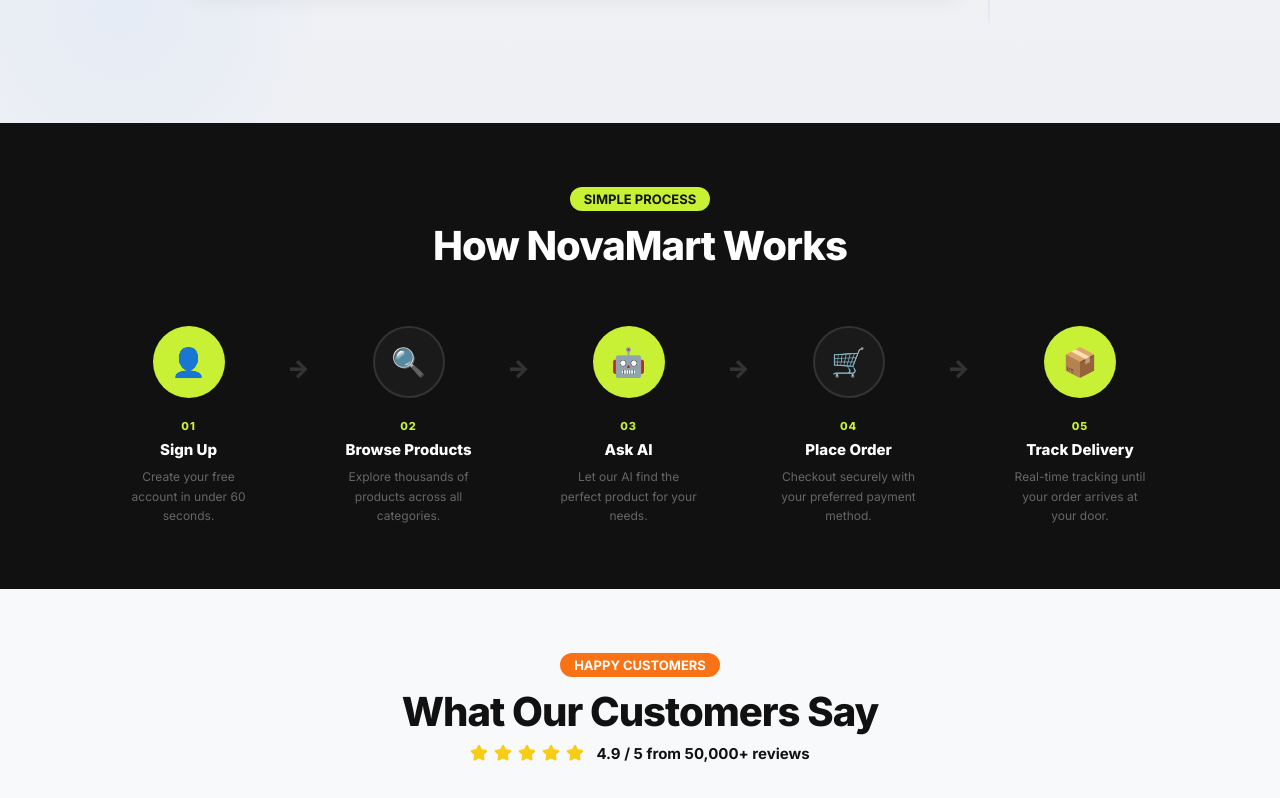
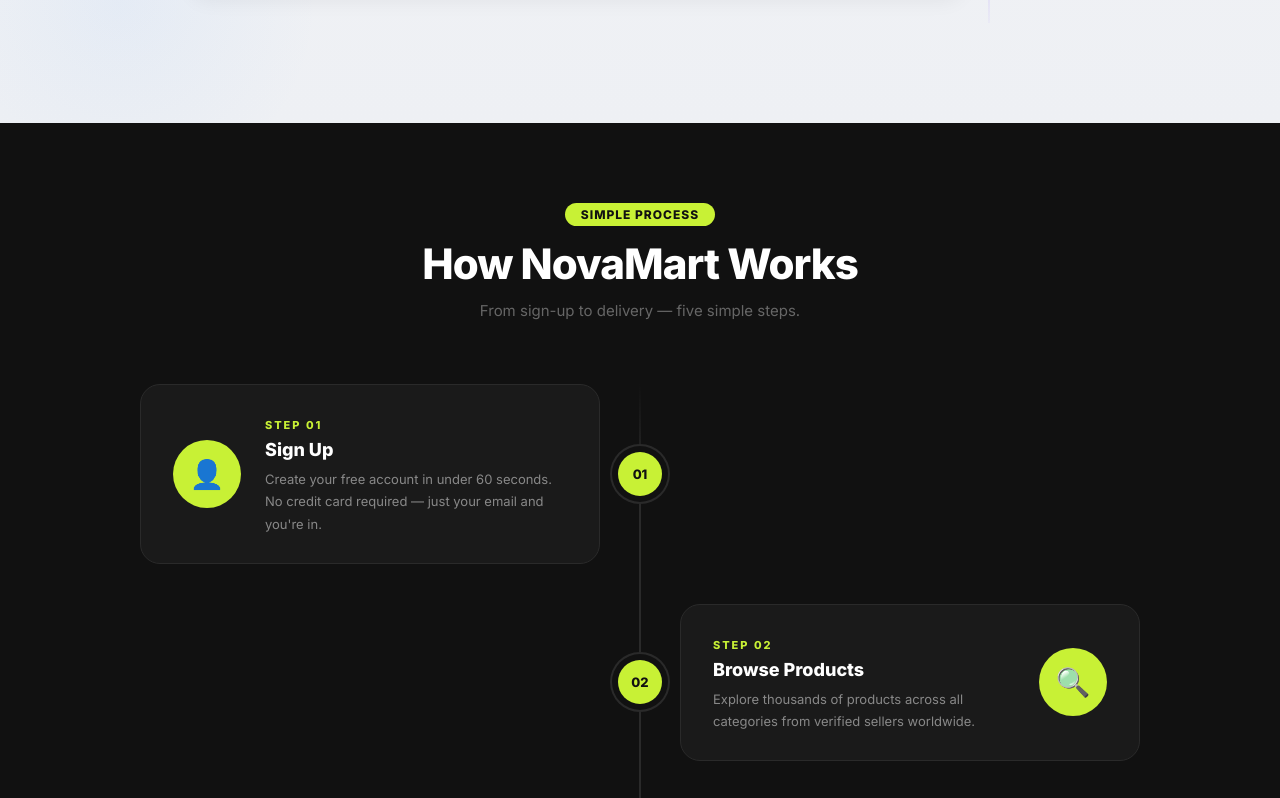
Before and after one commit to Muskanchablani29/Multi-Vendor-AI-Powered-MarketPlace, a React (Create React App) app in the folder frontend/: page / in a window 1280 px wide. Shown: the part 8982-9780 px from the top of the page. Built offline with nearby package versions, Linux system fonts and the light colour scheme; a web font is replaced by a local one.

Commit message:
Update the Hometwelve component

```diff
--- a/frontend/src/Components/Pages/Home/Hometwelve.jsx
+++ b/frontend/src/Components/Pages/Home/Hometwelve.jsx
@@ -1,40 +1,144 @@
+import { useEffect, useRef, useState } from "react";
+
 const steps = [
-  { num: "01", emoji: "👤", title: "Sign Up",         desc: "Create your free account in under 60 seconds." },
-  { num: "02", emoji: "🔍", title: "Browse Products", desc: "Explore thousands of products across all categories." },
-  { num: "03", emoji: "🤖", title: "Ask AI",          desc: "Let our AI find the perfect product for your needs." },
-  { num: "04", emoji: "🛒", title: "Place Order",     desc: "Checkout securely with your preferred payment method." },
-  { num: "05", emoji: "📦", title: "Track Delivery",  desc: "Real-time tracking until your order arrives at your door." },
+  { num: "01", emoji: "👤", title: "Sign Up",         desc: "Create your free account in under 60 seconds. No credit card required — just your email and you're in.", side: "left"  },
+  { num: "02", emoji: "🔍", title: "Browse Products", desc: "Explore thousands of products across all categories from verified sellers worldwide.",                   side: "right" },
+  { num: "03", emoji: "🤖", title: "Ask AI",          desc: "Let our AI assistant find the perfect product for your needs with smart, personalised recommendations.",  side: "left"  },
+  { num: "04", emoji: "🛒", title: "Place Order",     desc: "Checkout securely with Razorpay — UPI, cards, wallets, and more supported.",                             side: "right" },
+  { num: "05", emoji: "📦", title: "Track Delivery",  desc: "Real-time tracking from dispatch to doorstep. Get notified at every step of the journey.",               side: "left"  },
 ];
+
+function StepRow({ step, index }) {
+  const ref = useRef(null);
+  const [visible, setVisible] = useState(false);
+  const isLeft = step.side === "left";
+
+  useEffect(() => {
+    const obs = new IntersectionObserver(
+      ([e]) => { if (e.isIntersecting) setVisible(true); },
+      { threshold: 0.25 }
+    );
+    if (ref.current) obs.observe(ref.current);
+    return () => obs.disconnect();
+  }, []);
+
+  return (
+    <div
+      ref={ref}
+      style={{
+        display: "flex",
+        alignItems: "center",
+        justifyContent: isLeft ? "flex-start" : "flex-end",
+        marginBottom: 0,
+        opacity: visible ? 1 : 0,
+        transform: visible
+          ? "translateX(0)"
+          : isLeft ? "translateX(-60px)" : "translateX(60px)",
+        transition: `opacity 0.6s ease ${index * 0.12}s, transform 0.6s ease ${index * 0.12}s`,
+      }}
+    >
+      {/* Card */}
+      <div
+        style={{
+          display: "flex",
+          alignItems: "center",
+          gap: 24,
+          flexDirection: isLeft ? "row" : "row-reverse",
+          background: "#1a1a1a",
+          border: "1.5px solid #2a2a2a",
+          borderRadius: 20,
+          padding: "28px 32px",
+          width: "46%",
+          position: "relative",
+          transition: "border-color 0.3s, box-shadow 0.3s",
+        }}
+        onMouseEnter={e => {
+          e.currentTarget.style.borderColor = "#c8f135";
+          e.currentTarget.style.boxShadow = "0 0 32px rgba(200,241,53,0.12)";
+        }}
+        onMouseLeave={e => {
+          e.currentTarget.style.borderColor = "#2a2a2a";
+          e.currentTarget.style.boxShadow = "none";
+        }}
+      >
+        {/* Emoji circle */}
+        <div style={{
+          width: 68, height: 68, flexShrink: 0,
+          background: "#c8f135", borderRadius: "50%",
+          display: "flex", alignItems: "center", justifyContent: "center",
+          fontSize: 28,
+        }}>
+          {step.emoji}
+        </div>
+
+        {/* Text */}
+        <div>
+          <span style={{ fontSize: 11, fontWeight: 800, color: "#c8f135", letterSpacing: 2 }}>
+            STEP {step.num}
+          </span>
+          <h3 style={{ fontSize: 18, fontWeight: 900, color: "#fff", margin: "6px 0 8px" }}>
+            {step.title}
+          </h3>
+          <p style={{ fontSize: 13, color: "#888", lineHeight: 1.7, margin: 0 }}>
+            {step.desc}
+          </p>
+        </div>
+      </div>
+
+      {/* Center number badge — sits on the vertical line */}
+      <div style={{
+        position: "absolute", left: "50%", transform: "translateX(-50%)",
+        width: 44, height: 44, borderRadius: "50%",
+        background: "#c8f135", color: "#111",
+        display: "flex", alignItems: "center", justifyContent: "center",
+        fontSize: 13, fontWeight: 900,
+        boxShadow: "0 0 0 6px #111, 0 0 0 8px #2a2a2a",
+        zIndex: 2,
+        opacity: visible ? 1 : 0,
+        transition: `opacity 0.4s ease ${index * 0.12 + 0.3}s`,
+      }}>
+        {step.num}
+      </div>
+    </div>
+  );
+}
 
 export default function Hometwelve() {
   return (
-    <section style={{ padding: "64px 20px", background: "#111" }}>
-      <div style={{ maxWidth: 1100, margin: "0 auto" }}>
-        <div style={{ textAlign: "center", marginBottom: 56 }}>
-          <p style={{ fontSize: 13, fontWeight: 700, color: "#111", background: "#c8f135", display: "inline-block", padding: "4px 14px", borderRadius: 50, marginBottom: 10 }}>SIMPLE PROCESS</p>
-          <h2 style={{ fontSize: 40, fontWeight: 900, color: "#fff", letterSpacing: -1 }}>How NovaMart Works</h2>
+    <section style={{ padding: "80px 20px", background: "#111", position: "relative" }}>
+      <div style={{ maxWidth: 1000, margin: "0 auto" }}>
+
+        {/* Header */}
+        <div style={{ textAlign: "center", marginBottom: 64 }}>
+          <p style={{
+            fontSize: 12, fontWeight: 800, color: "#111",
+            background: "#c8f135", display: "inline-block",
+            padding: "4px 16px", borderRadius: 50, marginBottom: 12, letterSpacing: 1,
+          }}>
+            SIMPLE PROCESS
+          </p>
+          <h2 style={{ fontSize: 42, fontWeight: 900, color: "#fff", letterSpacing: -1, margin: 0 }}>
+            How NovaMart Works
+          </h2>
+          <p style={{ fontSize: 15, color: "#666", marginTop: 12 }}>
+            From sign-up to delivery — five simple steps.
+          </p>
         </div>
 
-        <div style={{ display: "flex", alignItems: "flex-start", gap: 0 }}>
-          {steps.map((s, i) => (
-            <div key={i} style={{ display: "flex", alignItems: "flex-start", flex: 1 }}>
-              {/* Step card */}
-              <div style={{ flex: 1, textAlign: "center" }}>
-                <div style={{ width: 72, height: 72, background: i % 2 === 0 ? "#c8f135" : "#1a1a1a", borderRadius: "50%", display: "flex", alignItems: "center", justifyContent: "center", margin: "0 auto 16px", fontSize: 28, border: i % 2 !== 0 ? "2px solid #333" : "none", transition: "transform 0.25s" }}
-                  onMouseEnter={e => e.currentTarget.style.transform = "scale(1.15)"}
-                  onMouseLeave={e => e.currentTarget.style.transform = "scale(1)"}>
-                  {s.emoji}
-                </div>
-                <span style={{ fontSize: 11, fontWeight: 800, color: "#c8f135", letterSpacing: 1 }}>{s.num}</span>
-                <h3 style={{ fontSize: 15, fontWeight: 800, color: "#fff", margin: "6px 0 8px" }}>{s.title}</h3>
-                <p style={{ fontSize: 12, color: "#666", lineHeight: 1.6, maxWidth: 140, margin: "0 auto" }}>{s.desc}</p>
-              </div>
-              {/* Arrow connector */}
-              {i < steps.length - 1 && (
-                <div style={{ paddingTop: 28, color: "#333", fontSize: 24, fontWeight: 900, flexShrink: 0 }}>→</div>
-              )}
-            </div>
-          ))}
+        {/* Steps with vertical line */}
+        <div style={{ position: "relative" }}>
+          {/* Vertical line */}
+          <div style={{
+            position: "absolute", left: "50%", top: 0, bottom: 0,
+            width: 2, background: "linear-gradient(to bottom, transparent, #2a2a2a 10%, #2a2a2a 90%, transparent)",
+            transform: "translateX(-50%)", zIndex: 0,
+          }} />
+
+          <div style={{ display: "flex", flexDirection: "column", gap: 40 }}>
+            {steps.map((s, i) => (
+              <StepRow key={i} step={s} index={i} />
+            ))}
+          </div>
         </div>
       </div>
     </section>
```
